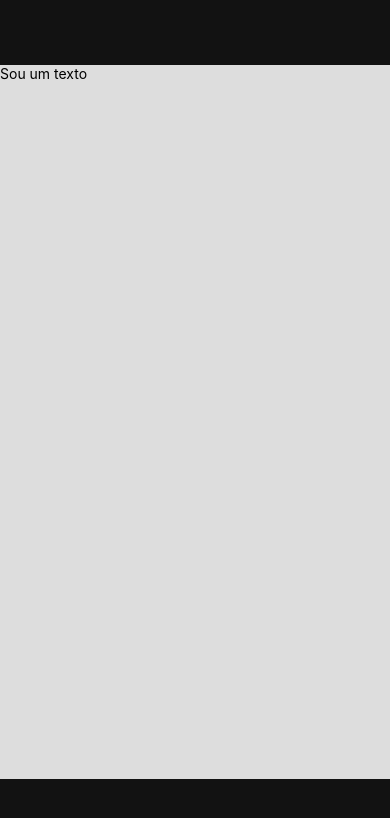
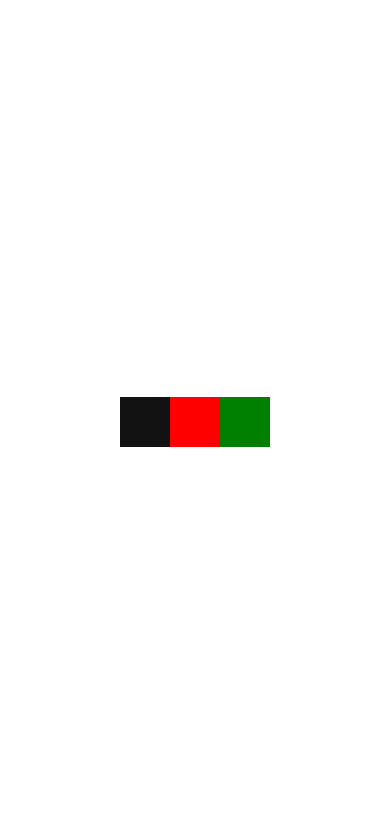
Before and after one commit to miqueiasjed/react_native_estudo, a React Native app: screen / in a window 390 px wide. Shown: the top 818 px of the page. Built offline with nearby package versions, Linux system fonts and the light colour scheme.

Commit message:
Alinhamentos e posicionamento

```diff
--- a/App.js
+++ b/App.js
@@ -1,25 +1,51 @@
 import React, { Component, useState } from "react";
 import { View, Text, Image, Butto, Styles, StyleSheet } from "react-native";
 
-//Tamanhos Fixos e Dinamicos
+//Alinhamentos e posicionamento
 function App(){
 
   return(
-    <View style = {{ flex: 1 }}>
+    <View style = {{
+      flex: 1,
+      flexDirection: 'row',
+      alignItems: 'center',
+      justifyContent: 'center'
+      }}>
 
-      <View style={{ height: 65, backgroundColor: '#121212' }} ></View>
+      <View style={{ height: 50, width:50 , backgroundColor: '#121212' }} ></View>
 
-      <View style={{ flex: 1, backgroundColor: '#DDD' }} >
-        <Text>Sou um texto</Text>
-      </View>
+      <View style={{ height: 50, width:50 , backgroundColor: 'red' }} ></View>
 
-      <View style={{ height: 65, backgroundColor: '#121212' }} ></View>
+      <View style={{ height: 50, width:50 , backgroundColor: 'green' }} ></View>
 
     </View>
   );
 }
 
 export default App;
+
+//Alinhamentos e posicionamento
+// function App(){
+
+//   return(
+//     <View style = {{
+//       flex: 1,
+//       flexDirection: 'row',
+//       alignItems: 'center',
+//       justifyContent: 'center'
+//       }}>
+
+//       <View style={{ height: 50, width:50 , backgroundColor: '#121212' }} ></View>
+
+//       <View style={{ height: 50, width:50 , backgroundColor: 'red' }} ></View>
+
+//       <View style={{ height: 50, width:50 , backgroundColor: 'green' }} ></View>
+
+//     </View>
+//   );
+// }
+
+// export default App;
 
 //Tamanhos Fixos e Dinamicos
 // function App(){
```
